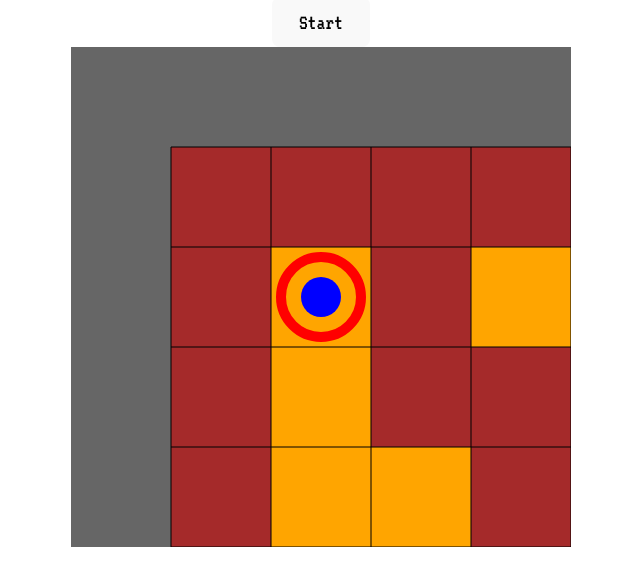
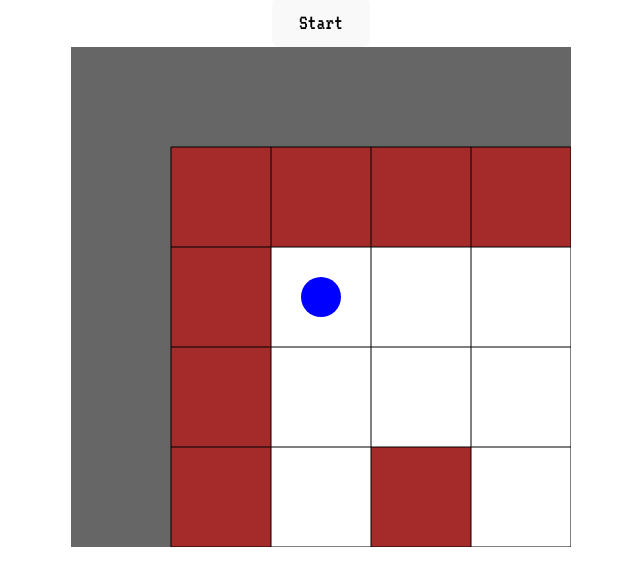
Before and after one commit to mrChernicharo/rpg-game, a website built with Vite: page index.html in a window 1280 px wide. Shown: the part 176-762 px from the top of the page, without its empty margins (319-959 px from the left). Built offline with nearby package versions, Linux system fonts and the light colour scheme.

Commit message:
fix that horrible structure you had

```diff
--- a/index.html
+++ b/index.html
@@ -273,8 +273,8 @@
       <div id="modal"></div>
     </div>
 
-    <script type="module" src="/src/screens.ts"></script>
-    <script type="module" src="/src/battle/battle.ts"></script>
-    <script type="module" src="/src/dungeon.ts"></script>
+    <script type="module" src="/src/screens/main.ts"></script>
+    <script type="module" src="/src/screens/battle/index.ts"></script>
+    <script type="module" src="/src/screens/dungeon/index.ts"></script>
   </body>
 </html>
--- a/src/data/computed.ts
+++ b/src/data/computed.ts
@@ -1,6 +1,6 @@
-import { HeroClassName, Col, Lane } from "../enums";
-import { createNewHero } from "../hero-classes";
-import { Character } from "../types";
+import { HeroClassName, Col, Lane } from "../shared/enums";
+import { createNewHero } from "../shared/hero-classes";
+import { Character } from "../shared/types";
 
 export const HERO_LIST: Character[] = [
   {
--- a/src/data/static.ts
+++ b/src/data/static.ts
@@ -10,9 +10,9 @@ import {
   StatusName,
   EquipmentSlot,
   AttributeName,
-} from "../enums";
-import { Action, Character, EquipmentItem, InventoryItem, Status } from "../types";
-import { idMaker } from "../utils";
+} from "../shared/enums";
+import { Action, Character, EquipmentItem, InventoryItem, Status } from "../shared/types";
+import { idMaker } from "../shared/utils";
 
 const STATUS_ICONS: Record<StatusName, string> = {
   [StatusName.Poison]: "🧪",
@@ -909,11 +909,11 @@ const DUNGEON_MAPS = [
     name: "sandbox",
     map: [
       [1, 1, 1, 1, 1, 1],
-      [1, 0, 0, 0, 0, 1],
+      [1, 0, 0, 0, 2, 1],
       [1, 0, 0, 0, 1, 1],
       [1, 0, 1, 0, 0, 1],
       [1, 0, 0, 0, 0, 1],
-      [1, 0, 0, 0, 0, 1],
+      [1, 0, 2, 0, 0, 1],
       [1, 0, 0, 0, 0, 1],
       [1, 0, 0, 0, 0, 1],
       [1, 0, 0, 0, 0, 1],
@@ -922,7 +922,7 @@ const DUNGEON_MAPS = [
       [1, 0, 0, 0, 0, 1],
       [1, 0, 0, 0, 0, 1],
       [1, 0, 0, 0, 0, 1],
-      [1, 0, 0, 0, 0, 1],
+      [1, 0, 2, 0, 0, 1],
       [1, 0, 0, 0, 0, 1],
       [1, 0, 0, 0, 0, 1],
       [1, 1, 1, 1, 1, 1],
@@ -959,7 +959,7 @@ const DUNGEON_MAPS = [
   },
 
   {
-    name: "dungeon01",
+    name: "dungeon02",
     map: [
       [1, 1, 1, 1, 1, 1, 1, 1, 1, 1, 1, 1],
       [1, 0, 1, 0, 0, 0, 0, 0, 0, 0, 0, 1],
--- a/src/factories.ts
+++ /dev/null
@@ -1 +0,0 @@
-// export function heroFactory({name}) {}
--- /dev/null
+++ b/src/screens/battle/index.ts
@@ -0,0 +1,12 @@
+import { drawCharacters } from "./draw";
+import { wait } from "../../shared/utils";
+import { heroTemplates } from "../../shared/hero-classes";
+import { initializeTimeline, updateTimeline } from "./timeline";
+
+export async function startBattle() {
+  console.log(heroTemplates);
+  drawCharacters();
+  await initializeTimeline();
+  await wait(1000);
+  await updateTimeline();
+}
--- a/src/battle/infoPane.ts
+++ b/src/screens/battle/infoPane.ts
@@ -1,5 +1,5 @@
-import { ActionName, InventoryItemType } from "../enums";
-import { Character, InventoryItem, PaneInfo } from "../types";
+import { ActionName, InventoryItemType } from "../../shared/enums";
+import { Character, InventoryItem, PaneInfo } from "../../shared/types";
 
 const inventoryItems = (itemList: InventoryItem[]) =>
   itemList
--- a/src/dungeon.ts
+++ b/src/screens/dungeon/index.ts
@@ -1,5 +1,8 @@
-import { DUNGEON_MAPS } from "./data/static";
-import { ctx, canvas, playPauseBtn, getModalOverlay } from "./dom";
+import { DUNGEON_MAPS } from "../../data/static";
+import { ctx, canvas, playPauseBtn, getModalOverlay } from "../../shared/dom";
+import { GameScreen } from "../../shared/enums";
+import { showScreen } from "../main";
+import { startBattle } from "../battle";
 
 let frameID = -1;
 let isPaused = true;
@@ -27,20 +30,19 @@ const wallCollision: { [k: string]: boolean } = {
 };
 
 const CELL_SIZE = 100;
-const map = DUNGEON_MAPS[2].map;
+const HALF_CELL = CELL_SIZE / 2;
+const MID_W = canvas.width / 2;
+const MID_H = canvas.height / 2;
+const map = DUNGEON_MAPS[0].map;
 const [cols, rows] = [map[0].length, map.length];
-// ctx.save();
+
+const CELL_COLORS = ["white", "brown", "orange"];
+const pCircle = { cx: MID_W, cy: MID_H, r: 20 };
+const pOuterCircle = { cx: MID_W, cy: MID_H, r: 40 };
 
 let px = -100;
 let py = -100;
 let speed = 3;
-
-console.log({ rows, cols });
-
-const MID_W = canvas.width / 2;
-const MID_H = canvas.height / 2;
-const FUL_W = canvas.width;
-const FUL_H = canvas.height;
 
 window.onkeydown = (e: KeyboardEvent) => {
   keyMap[e.key] = true;
@@ -50,17 +52,21 @@ window.onkeyup = (e: KeyboardEvent) => {
   keyMap[e.key] = false;
 };
 
-playPauseBtn.onclick = () => {
-  if (isPaused) {
+function play() {
+  console.log("dungeon play");
   isPaused = false;
   playPauseBtn.textContent = "Pause";
   playLoop();
-  } else {
+}
+
+function pause() {
+  console.log("pause dungeon");
   isPaused = true;
   playPauseBtn.textContent = "Play";
+}
 
-    cancelAnimationFrame(frameID);
-  }
+playPauseBtn.onclick = () => {
+  isPaused ? play() : pause();
 };
 
 function handlePlayerMovement() {
@@ -100,43 +106,14 @@ function handlePlayerMovement() {
 
 function playLoop() {
   drawDungeon();
+  if (isPaused) {
+    cancelAnimationFrame(frameID);
+  } else {
     frameID = requestAnimationFrame(playLoop);
-}
-
-const CELL_COLORS = ["orange", "brown"];
-const pCircle = { cx: MID_W, cy: MID_H, r: 20 };
-const pOuterCircle = { cx: MID_W, cy: MID_H, r: 40 };
-
-function drawDungeon() {
-  handlePlayerMovement();
-  ctx.clearRect(0, 0, 1000, 1000);
-
-  // let closestX, closestY
-  let smallestDist = Infinity;
-  let currentCell = { row: 0, col: 0, x: 0, y: 0 };
-  for (let row = 0; row < rows; row++) {
-    for (let col = 0; col < cols; col++) {
-      const cell = map[row][col];
-
-      const [x, y, w, h] = [col * CELL_SIZE - px, row * CELL_SIZE - py, CELL_SIZE, CELL_SIZE];
-      const [cellCenterX, cellCenterY] = [x + CELL_SIZE / 2, y + CELL_SIZE / 2];
-
-      ctx.beginPath();
-      ctx.rect(x, y, w, h);
-      ctx.fillStyle = CELL_COLORS[cell];
-      ctx.fill();
-      ctx.closePath();
-
-      //   console.log(row, col, getDistance(cellCenterX, cellCenterY, pCircle.cx, pCircle.cy));
-
-      const distToPlayer = getDistance(cellCenterX, cellCenterY, pCircle.cx, pCircle.cy);
-      if (distToPlayer <= smallestDist) {
-        smallestDist = distToPlayer;
-        currentCell = { row, col, x: col * CELL_SIZE, y: row * CELL_SIZE };
-      }
   }
 }
 
+function drawGridLines() {
   // draw vertical lines
   for (let col = 0; col < cols + 1; col++) {
     ctx.beginPath();
@@ -153,7 +130,105 @@ function drawDungeon() {
     ctx.stroke();
     ctx.closePath();
   }
+}
 
+function drawPlayer() {
+  // player
+  ctx.beginPath();
+  ctx.arc(pCircle.cx, pCircle.cy, pCircle.r, 0, Math.PI * 2);
+  ctx.fillStyle = "blue";
+  ctx.fill();
+  ctx.closePath();
+
+  //   player outline
+  // ctx.beginPath();
+  // ctx.arc(pCircle.cx, pCircle.cy, pCircle.r * 2, 0, Math.PI * 2);
+  // ctx.strokeStyle = "red";
+  // ctx.lineWidth = 10;
+  // ctx.stroke();
+  // ctx.closePath();
+}
+
+function drawDungeon() {
+  handlePlayerMovement();
+  ctx.clearRect(0, 0, 1000, 1000);
+
+  // let closestX, closestY
+  let startedBattle = false;
+  let smallestDist = Infinity;
+  let currentCell = { row: 0, col: 0, x: 0, y: 0 };
+  for (let row = 0; row < rows; row++) {
+    for (let col = 0; col < cols; col++) {
+      const cell = map[row][col];
+
+      const [x, y, w, h] = [col * CELL_SIZE - px, row * CELL_SIZE - py, CELL_SIZE, CELL_SIZE];
+      const [cellCenterX, cellCenterY] = [x + HALF_CELL, y + HALF_CELL];
+
+      ctx.beginPath();
+      ctx.rect(x, y, w, h);
+      ctx.fillStyle = CELL_COLORS[cell];
+      ctx.fill();
+      ctx.closePath();
+
+      const distToPlayer = getDistance(cellCenterX, cellCenterY, pCircle.cx, pCircle.cy);
+      if (distToPlayer <= smallestDist) {
+        smallestDist = distToPlayer;
+        currentCell = { row, col, x: col * CELL_SIZE, y: row * CELL_SIZE };
+      }
+
+      // enemy cell
+      if (cell === 2) {
+        const enemyRadius = 15;
+
+        ctx.beginPath();
+        ctx.arc(cellCenterX, cellCenterY, enemyRadius, 0, Math.PI * 2);
+        ctx.fillStyle = "red";
+        ctx.fill();
+        ctx.closePath();
+
+        if (distToPlayer <= enemyRadius * 3) {
+          console.log("START BATTLE!!!");
+          startedBattle = true;
+        }
+      }
+    }
+  }
+
+  drawGridLines();
+  drawPlayer();
+  verifyCollision(currentCell);
+
+  if (startedBattle) {
+    pause();
+    showScreen(GameScreen.Battle);
+    startBattle();
+  }
+}
+
+function checkLineIntersectsCircle(
+  line: { ax: number; ay: number; bx: number; by: number },
+  circle: { cx: number; cy: number; r: number }
+) {
+  let { ax, ay, bx, by } = line;
+  let { cx, cy, r } = circle;
+
+  ax -= cx;
+  ay -= cy;
+  bx -= cx;
+  by -= cy;
+  const a = (bx - ax) ** 2 + (by - ay) ** 2;
+  const b = 2 * (ax * (bx - ax) + ay * (by - ay));
+  const c = ax ** 2 + ay ** 2 - r ** 2;
+  const disc = b ** 2 - 4 * a * c;
+  if (disc <= 0) return false;
+  const sqrtdisc = Math.sqrt(disc);
+  const t1 = (-b + sqrtdisc) / (2 * a);
+  const t2 = (-b - sqrtdisc) / (2 * a);
+  if ((0 < t1 && t1 < 1) || (0 < t2 && t2 < 1)) return true;
+  return false;
+}
+
+function verifyCollision(currentCell: { row: number; col: number; x: number; y: number }) {
   const topLine = {
     ax: currentCell.x - CELL_SIZE - px,
     ay: currentCell.y - py,
@@ -211,21 +286,6 @@ function drawDungeon() {
   // ctx.closePath();
 
   // ctx.strokeStyle = "black";
-
-  // player
-  ctx.beginPath();
-  ctx.arc(pCircle.cx, pCircle.cy, pCircle.r, 0, Math.PI * 2);
-  ctx.fillStyle = "blue";
-  ctx.fill();
-  ctx.closePath();
-
-  //   player outline
-  ctx.beginPath();
-  ctx.arc(pCircle.cx, pCircle.cy, pCircle.r * 2, 0, Math.PI * 2);
-  ctx.strokeStyle = "red";
-  ctx.lineWidth = 10;
-  ctx.stroke();
-  ctx.closePath();
 
   ctx.lineWidth = 1;
   ctx.strokeStyle = "black";
@@ -374,33 +434,6 @@ function drawDungeon() {
       if (wallCollision.br) wallCollision.br = false;
     }
   }
-
-  // const { top, right, bottom, left, ...rest } = wallCollision;
-  // console.log({ top, right, bottom, left });
-  // console.log(rest);
-}
-
-function checkLineIntersectsCircle(
-  line: { ax: number; ay: number; bx: number; by: number },
-  circle: { cx: number; cy: number; r: number }
-) {
-  let { ax, ay, bx, by } = line;
-  let { cx, cy, r } = circle;
-
-  ax -= cx;
-  ay -= cy;
-  bx -= cx;
-  by -= cy;
-  const a = (bx - ax) ** 2 + (by - ay) ** 2;
-  const b = 2 * (ax * (bx - ax) + ay * (by - ay));
-  const c = ax ** 2 + ay ** 2 - r ** 2;
-  const disc = b ** 2 - 4 * a * c;
-  if (disc <= 0) return false;
-  const sqrtdisc = Math.sqrt(disc);
-  const t1 = (-b + sqrtdisc) / (2 * a);
-  const t2 = (-b - sqrtdisc) / (2 * a);
-  if ((0 < t1 && t1 < 1) || (0 < t2 && t2 < 1)) return true;
-  return false;
 }
 
 // d=√((x2 – x1)² + (y2 – y1)²).
--- a/src/hero-classes.ts
+++ b/src/shared/hero-classes.ts
@@ -1,5 +1,5 @@
-import { EQUIPMENT_ITEM_DICT } from "./data/static";
-import { ActionName, Col, HeroClassName, Lane } from "./enums";
+import { EQUIPMENT_ITEM_DICT } from "../data/static";
+import { ActionName, Col, HeroClassName, Lane, MagicSpellName } from "./enums";
 import { Character, HeroTemplate, Position } from "./types";
 import { idMaker } from "./utils";
 
@@ -54,7 +54,9 @@ export const heroTemplates: { [k in HeroClassName]: HeroTemplate } = {
       accessory2: null,
     },
     actions: [...commonHeroActions, ...classSpecificActions[HeroClassName.Barbarian]],
-    abilities: {},
+    abilities: {
+      magic: [],
+    },
   },
   [HeroClassName.Knight]: {
     name: HeroClassName.Knight,
@@ -77,7 +79,9 @@ export const heroTemplates: { [k in HeroClassName]: HeroTemplate } = {
       accessory2: null,
     },
     actions: [...commonHeroActions, ...classSpecificActions[HeroClassName.Knight]],
-    abilities: {},
+    abilities: {
+      magic: [],
+    },
   },
   [HeroClassName.Mage]: {
     name: HeroClassName.Mage,
@@ -100,7 +104,9 @@ export const heroTemplates: { [k in HeroClassName]: HeroTemplate } = {
       accessory2: null,
     },
     actions: [...commonHeroActions, ...classSpecificActions[HeroClassName.Mage]],
-    abilities: {},
+    abilities: {
+      magic: [MagicSpellName.Thunder],
+    },
   },
   [HeroClassName.Sorcerer]: {
     name: HeroClassName.Sorcerer,
@@ -123,7 +129,9 @@ export const heroTemplates: { [k in HeroClassName]: HeroTemplate } = {
       accessory2: null,
     },
     actions: [...commonHeroActions, ...classSpecificActions[HeroClassName.Sorcerer]],
-    abilities: {},
+    abilities: {
+      magic: [MagicSpellName.Fire],
+    },
   },
   [HeroClassName.Druid]: {
     name: HeroClassName.Druid,
@@ -146,7 +154,9 @@ export const heroTemplates: { [k in HeroClassName]: HeroTemplate } = {
       accessory2: null,
     },
     actions: [...commonHeroActions, ...classSpecificActions[HeroClassName.Druid]],
-    abilities: {},
+    abilities: {
+      magic: [],
+    },
   },
   [HeroClassName.Ranger]: {
     name: HeroClassName.Ranger,
@@ -169,7 +179,9 @@ export const heroTemplates: { [k in HeroClassName]: HeroTemplate } = {
       accessory2: null,
     },
     actions: [...commonHeroActions, ...classSpecificActions[HeroClassName.Ranger]],
-    abilities: {},
+    abilities: {
+      magic: [],
+    },
   },
   [HeroClassName.Thief]: {
     name: HeroClassName.Thief,
@@ -192,7 +204,9 @@ export const heroTemplates: { [k in HeroClassName]: HeroTemplate } = {
       accessory2: null,
     },
     actions: [...commonHeroActions, ...classSpecificActions[HeroClassName.Thief]],
-    abilities: {},
+    abilities: {
+      magic: [],
+    },
   },
   [HeroClassName.Cleric]: {
     name: HeroClassName.Cleric,
@@ -215,7 +229,9 @@ export const heroTemplates: { [k in HeroClassName]: HeroTemplate } = {
       accessory2: null,
     },
     actions: [...commonHeroActions, ...classSpecificActions[HeroClassName.Cleric]],
-    abilities: {},
+    abilities: {
+      magic: [MagicSpellName.Cure],
+    },
   },
 };
 
--- a/src/types.ts
+++ b/src/shared/types.ts
@@ -42,7 +42,7 @@ export type HeroEquipment = {
   accessory2: EquipmentItem | null;
 };
 export type DetailedAbilities = {
-  magic?: MagicSpellName[];
+  magic: MagicSpellName[];
   _attack?: _AttackName[];
   summon?: string[];
   invoke?: string[];
--- a/src/utils.ts
+++ b/src/shared/utils.ts
@@ -1,10 +1,3 @@
-export function idMaker(length = 12) {
-  const ID_CHARS = "abcdefghijklmnopqrstuvwxyzABCDEFGHIJKLMNOPQRSTUVWXYZ_-";
-  return Array(length)
-    .fill(0)
-    .map((_) => ID_CHARS.split("")[Math.round(Math.random() * ID_CHARS.length)])
-    .join("");
-}
 /**
 
 1 sec == 4 ticks | 1 tick == 0.25sec
@@ -42,3 +35,11 @@ export function rowDice(num: number) {
 export function capitalize(str: string) {
   return str[0].toUpperCase() + str.slice(1).toLocaleLowerCase();
 }
+
+export function idMaker(length = 12) {
+  const ID_CHARS = "abcdefghijklmnopqrstuvwxyzABCDEFGHIJKLMNOPQRSTUVWXYZ_-";
+  return Array(length)
+    .fill(0)
+    .map((_) => ID_CHARS.split("")[Math.round(Math.random() * ID_CHARS.length)])
+    .join("");
+}
```
Also changed, not shown: TODOS.md (+14 -0 lines), src/screens/battle/draw.ts (renamed from src/battle/draw.ts, +5 -5 lines), src/screens/battle/events.ts (renamed from src/battle/events.ts, +6 -6 lines), src/screens/battle/globals.ts (renamed from src/battle/globals.ts, +6 -6 lines), src/screens/battle/timeline.ts (renamed from src/battle/battle.ts, +21 -30 lines), src/screens/main.ts (renamed from src/screens.ts, +7 -7 lines), src/shared/dom.ts (renamed from src/dom.ts), src/shared/enums.ts (renamed from src/enums.ts). Lines whose indentation alone changed are shown as unchanged.
